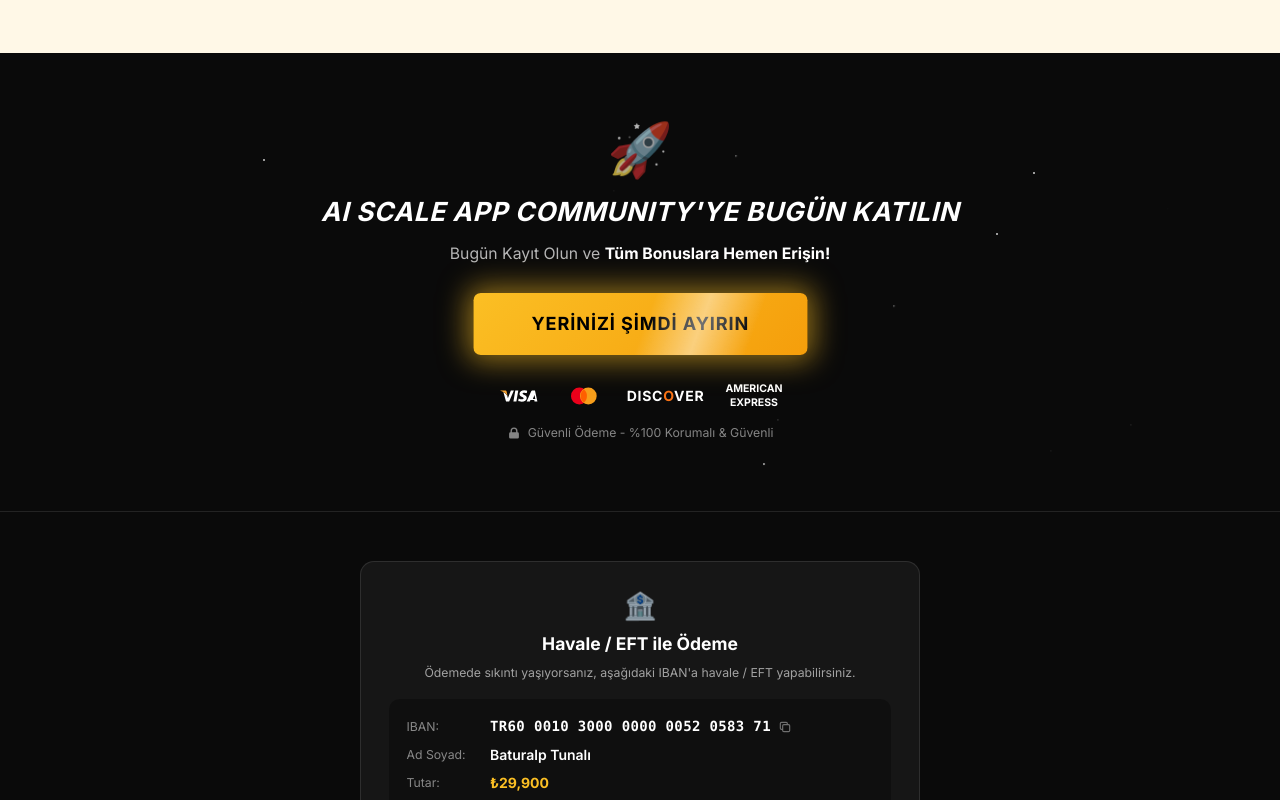
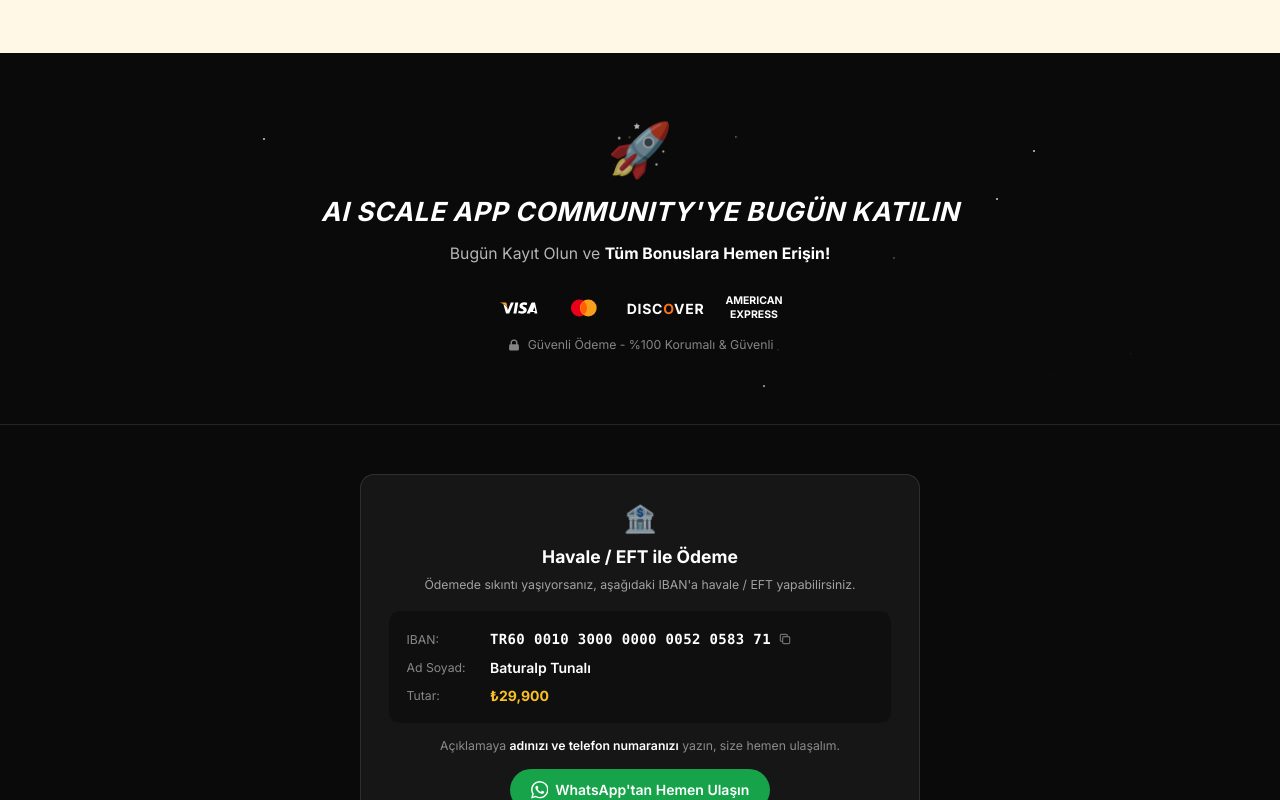
Before and after one commit to itu-itis23-goksenli22/bt_tate, a Next.js app: page /sonfirsat in a window 1280 px wide. Shown: the part 4360-5160 px from the top of the page. Built offline with nearby package versions, Linux system fonts and the light colour scheme; no server answers; a web font is replaced by a local one.

Commit message:
sonfirsat: hide BottomCTA "YERİNİZİ ŞİMDİ AYIRIN" button (embedded checkout only)
Co-Authored-By: Claude Opus 4.7 <noreply@anthropic.com>

```diff
--- a/app/sonfirsat/page.tsx
+++ b/app/sonfirsat/page.tsx
@@ -246,7 +246,7 @@ export default function SonfirsatPage() {
       </section>
 
       <FAQSection />
-      <BottomCTA />
+      <BottomCTA hideCta />
 
       <IbanSection priceFormatted={SONFIRSAT_PRICE_FORMATTED} />
 
--- a/components/basarilikayit/BottomCTA.tsx
+++ b/components/basarilikayit/BottomCTA.tsx
@@ -3,7 +3,13 @@
 import { BASARILIKAYIT_CHECKOUT_MASTERCLASS } from "@/lib/constants";
 import PaymentLogos from "./PaymentLogos";
 
-export default function BottomCTA() {
+interface BottomCTAProps {
+  // /sonfirsat gibi embedded checkout kullanan sayfalarda gold "YERİNİZİ
+  // ŞİMDİ AYIRIN" butonunu gizlemek için (eski Payment Link'e gitmesin).
+  hideCta?: boolean;
+}
+
+export default function BottomCTA({ hideCta = false }: BottomCTAProps = {}) {
   return (
     <section className="py-16 md:py-20 bg-primary relative overflow-hidden">
       {/* Sparkle background */}
@@ -38,6 +44,7 @@ export default function BottomCTA() {
         </p>
 
         {/* CTA Button */}
+        {!hideCta && (
           <a
             href={BASARILIKAYIT_CHECKOUT_MASTERCLASS}
             target="_blank"
@@ -49,6 +56,7 @@ export default function BottomCTA() {
               YERİNİZİ ŞİMDİ AYIRIN
             </div>
           </a>
+        )}
 
         {/* Payment logos */}
         <div className="mb-4">
```
Lines whose indentation alone changed are shown as unchanged.
